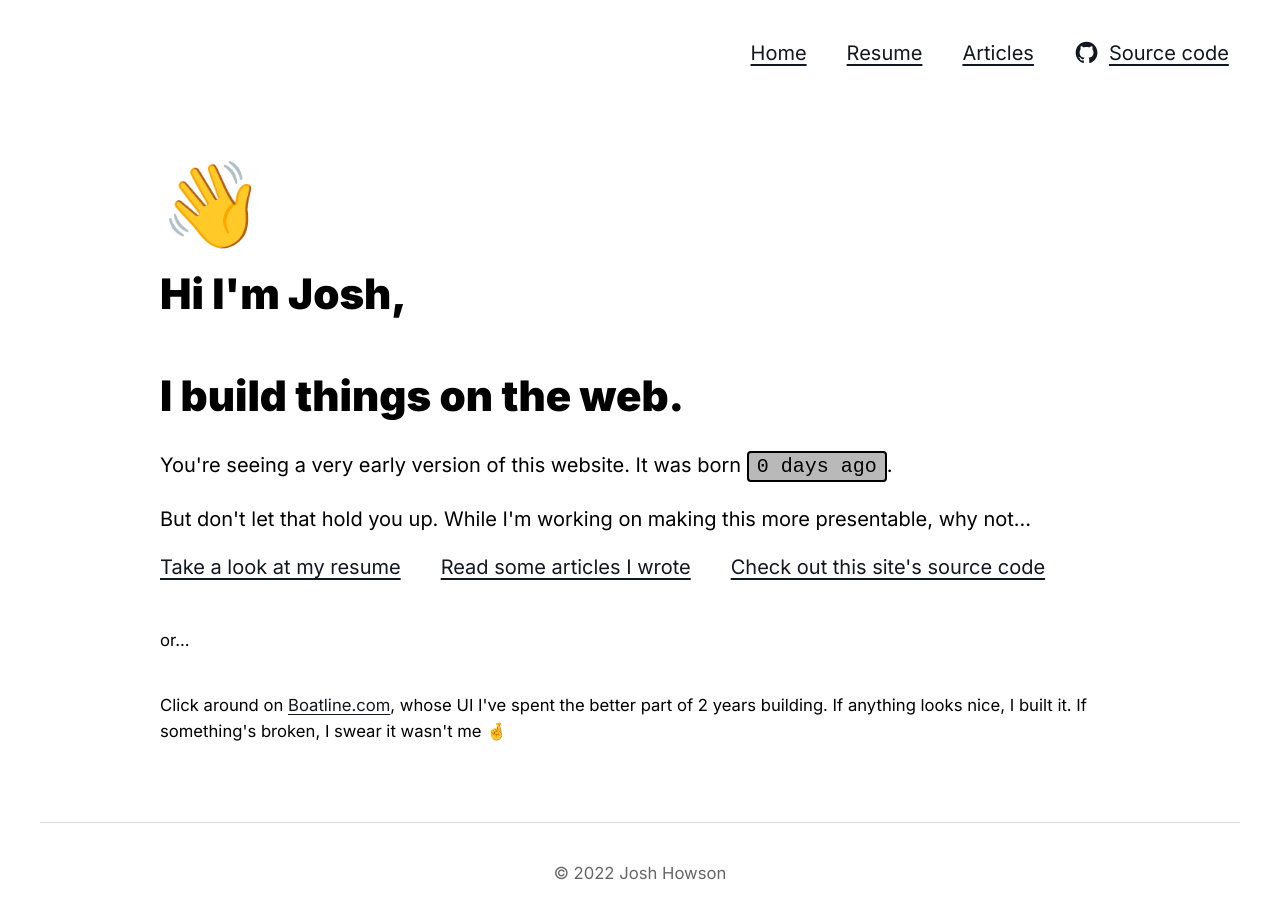
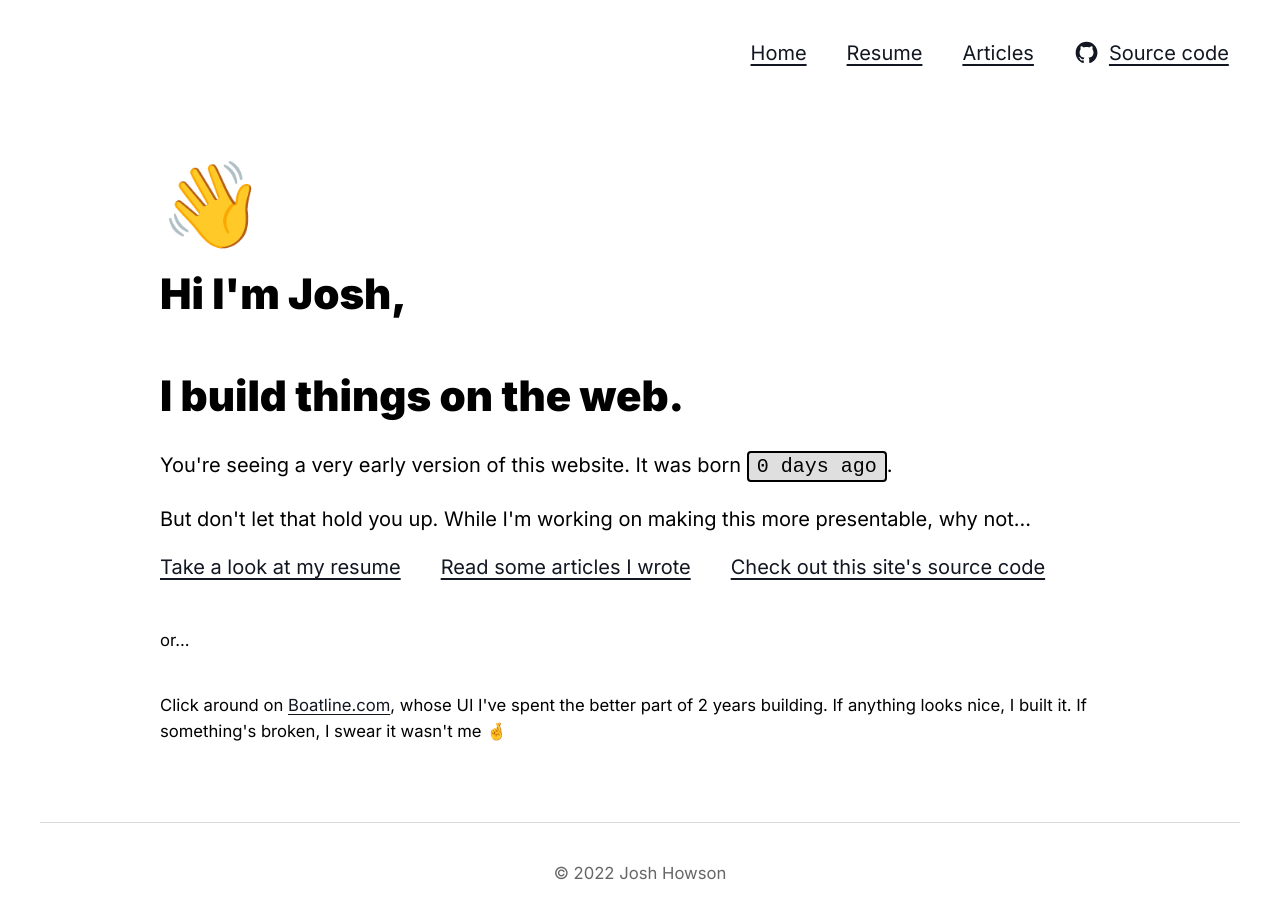
Before and after one commit to josh-b-howson/joshhowson.com, a Next.js app: page / in a window 1280 px wide. Shown: the top 918 px of the page. Built offline with nearby package versions, Linux system fonts and the light colour scheme.

Commit message:
code bg color change

```diff
--- a/styles/globals.scss
+++ b/styles/globals.scss
@@ -60,7 +60,7 @@ body {
 }
 
 :where(code) {
-  background: rgb(80, 80, 80, .4);
+  background: rgb(150, 150, 150, .3);
   border-radius: .2em;
   border: .1em solid currentColor;
   padding: .1em .4em;
```
